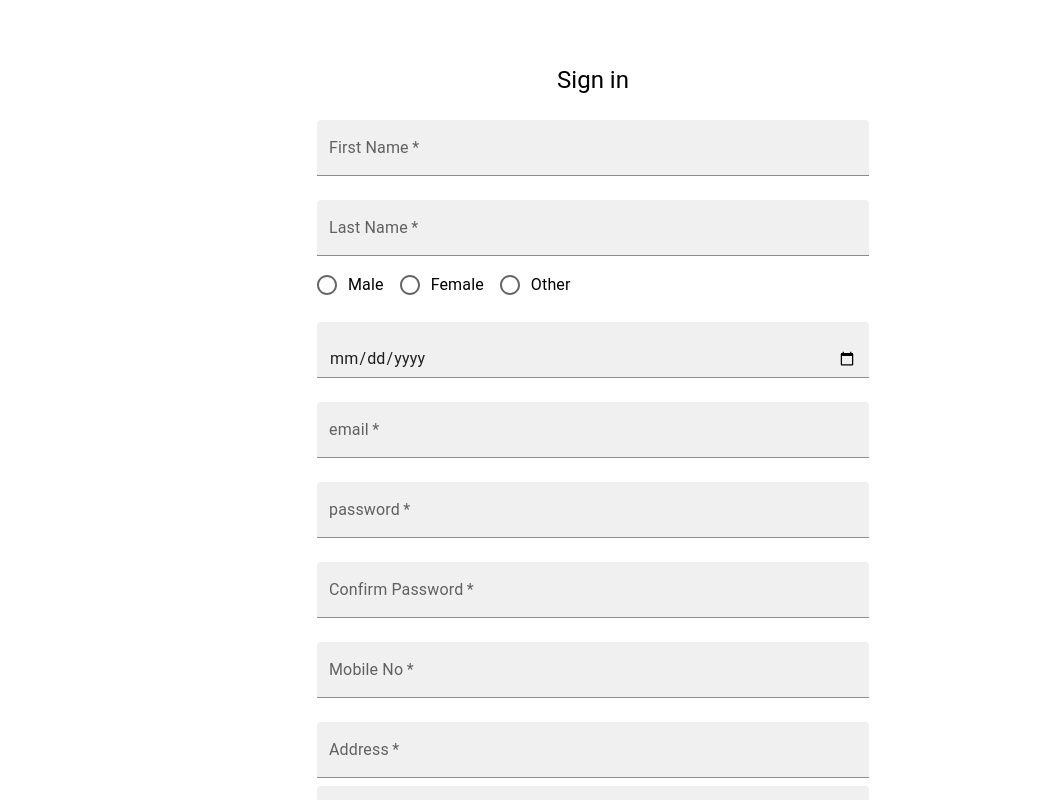
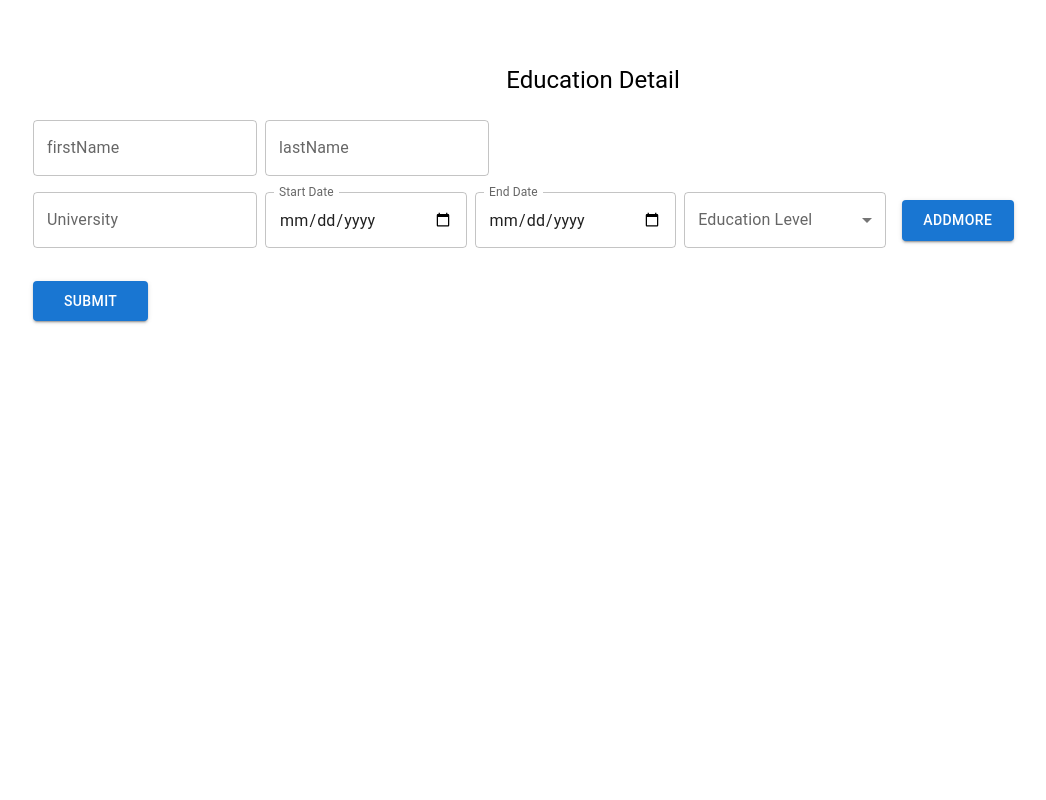
Before and after one commit to Ishwar608/React-Class-Task, a React (Create React App) app: page / in a window 1280 px wide. Shown: the top 800 px of the page, without its empty margins (47-1093 px from the left). Built offline with nearby package versions, Linux system fonts and the light colour scheme.

Commit message:
dynamic form use material

```diff
--- a/package.json
+++ b/package.json
@@ -9,11 +9,14 @@
     "@mui/icons-material": "^5.11.0",
     "@mui/material": "^5.11.6",
     "@mui/styled-engine-sc": "^5.11.0",
+    "@mui/x-date-pickers": "^5.0.16",
     "@testing-library/jest-dom": "^5.16.5",
     "@testing-library/react": "^13.4.0",
     "@testing-library/user-event": "^13.5.0",
     "axios": "^1.2.4",
+    "dayjs": "^1.11.7",
     "formik": "^2.2.9",
+    "moment": "^2.29.4",
     "react": "^18.2.0",
     "react-dom": "^18.2.0",
     "react-scripts": "5.0.1",
--- /dev/null
+++ b/src/All_Task_Of_class/ex-9_Dynamic_From/DynamicFormMaterial.js
@@ -0,0 +1,167 @@
+import React, { useState } from 'react'
+import TextField from '@mui/material/TextField';
+import Button from '@mui/material/Button';
+import DeleteIcon from '@mui/icons-material/Delete';
+import { Box } from '@mui/system';
+import { Container, FormControl, InputLabel, MenuItem, Select, Typography } from '@mui/material';
+
+export default function DynamicFormMaterial() {
+    let eduLevel = ["Post Graduation(Master)", "Graduation", "PHD", "Diploma", "LLB"];
+
+    const [data, setData] = useState({
+        basicInfo: {
+            firstName: "",
+            lastName: ""
+        },
+        education: [{
+            uniName: "",
+            startDate: "",
+            endDate: "",
+            educationLevel: ""
+        }]
+    });
+
+
+
+    const addmore = () => {
+
+        let m = [...data.education];
+        m.push({
+            uniName: "",
+            startDate: "",
+            endDate: "",
+            educationLevel: ""
+        });
+
+        setData({ ...data, education: m });
+
+    }
+
+    const deleteEducation = (index) => {
+        let m = [...data.education];
+        m.splice(index, 1);
+        setData({ ...data, education: m });
+    }
+
+    const myhandler = (e) => {
+        const { name, value } = e.target;
+
+        let mydata = { ...data };
+        let d = name.split(".");
+
+        // if(name.includes("firstName")|| name.includes("lastName"))
+        // {
+        //     let d = name.split(".");
+        //     mydata[d[0]][d[1]] = value;
+        // }
+
+        if (!Array.isArray(mydata[d[0]])) {
+
+            mydata[d[0]][d[1]] = value;
+        }
+        else {
+            let field = d[1].split("[")[0];
+            let index = Number(d[1].substr(-2, 1));
+            mydata[d[0]][index][field] = value;
+        }
+
+        setData(mydata);
+
+    }
+    const myDate = (e) => {
+        console.log(e);
+    }
+    const mySave = (e) => {
+
+        e.preventDefault();
+
+        console.log(data);
+
+    }
+
+
+    return (
+
+        <Container sx={{
+            marginTop: 8,
+        }}>
+            <Typography component="h1" variant="h5" sx={{
+                textAlign: 'center', mb: 3
+            }}>
+                Education Detail
+            </Typography>
+
+            <Box
+                component="form"
+                onSubmit={mySave}>
+
+                <Box>
+                    <Box sx={{ m: 2 }}>
+                        <TextField sx={{ width: '20%', mr: 1 }} name='basicInfo.firstName' label='firstName' onChange={myhandler} variant="outlined" />
+                        <TextField sx={{ width: '20%', mr: 1 }} name='basicInfo.lastName' label='lastName' onChange={myhandler} variant="outlined" />
+                    </Box>
+
+                    {
+                        data.education.map((value, index) => {
+
+                            return (
+                                <Box sx={{ m: 2 }}>
+
+                                    <TextField sx={{ width: '20%', mr: 1 }} name={`education.uniName[${index}]`} label='University' variant="outlined" onChange={myhandler} />
+
+
+                                    <TextField sx={{ width: '18%', mr: 1 }} type="date" name={`education.startDate[${index}]`} variant="outlined" label='Start Date' onChange={myhandler}
+                                     InputLabelProps={{
+                                        shrink: true,
+                                      }}
+                                    />
+
+                                    <TextField
+                                        sx={{ width: '18%', mr: 1 }}
+                                        type="date"
+                                        name={`education.endDate[${index}]`} variant="outlined"
+                                        label='End Date'
+                                        InputLabelProps={{
+                                            shrink: true,
+                                          }}
+                                        onChange={myhandler} />
+
+                                    <FormControl sx={{ width: '18%', mr: 1 }} variant="outlined">
+                                        <InputLabel id="demo-simple-select-filled-label">Education Level</InputLabel>
+                                        <Select
+                                            label='Education Level'
+                                            name={`education.educationLevel[${index}]`}
+                                            labelId="demo-simple-select-filled-label"
+                                            id="demo-simple-select-filled"
+                                            value={data.education.educationLevel}
+                                            onChange={myhandler}
+                                        >
+                                            {
+                                                eduLevel.map((edu) => {
+                                                    return (
+                                                        <MenuItem value={edu}>{edu}</MenuItem>
+                                                    );
+                                                })
+                                            }
+                                        </Select>
+                                    </FormControl>
+
+                                    {
+                                        index == 0 ? "" : <Button sx={{ p: 1, m: 1, width: '10%' }} type='button' variant="contained" startIcon={<DeleteIcon />} onClick={() => { deleteEducation(index) }}>Delete</Button>
+                                    }
+                                    {
+                                        index == data.education.length - 1 ? <Button type='button' sx={{ p: 1, m: 1, width: '10%', height: '20%' }} variant="contained" onClick={addmore}>AddMore</Button> : ""
+                                    }
+                                </Box>)
+
+                        })
+                    }
+
+                </Box>
+
+                <Button type='submit' sx={{ p: 1, m: 2, width: '10%', height: '20%' }} variant="contained">Submit</Button>
+            </Box>
+
+        </Container>
+    )
+}
--- a/src/App.js
+++ b/src/App.js
@@ -1,6 +1,7 @@
 import logo from './logo.svg';
 import './App.css';
-import { RegistrationFormik } from './All_Task_Of_class/ex-8_Formik_form/RegistrationFormik';
+import DynamicFormMaterial from './All_Task_Of_class/ex-9_Dynamic_From/DynamicFormMaterial';
+// import { RegistrationFormik } from './All_Task_Of_class/ex-8_Formik_form/RegistrationFormik';
 //import DynamicNoramal from './All_Task_Of_class/ex-9_Dynamic_From/DynamicNoramal';
 // import Ex_1_usestate from './All_Task_Of_class/daily_routine_task/Ex_1_usestate'
 // import { ClearAndShowData } from './All_Task_Of_class/ex-1_usestate_cleardata/ClearAndShowData';
@@ -29,7 +30,8 @@ function App() {
     // <AxiosAPI/>
     // <Registration/>
     // <DynamicNoramal/>
-    <RegistrationFormik />
+    // <RegistrationFormik />
+    <DynamicFormMaterial/>
   );
 }
 
```
Also changed, not shown: 1 other file (tests, documents, lock files or other folders).
